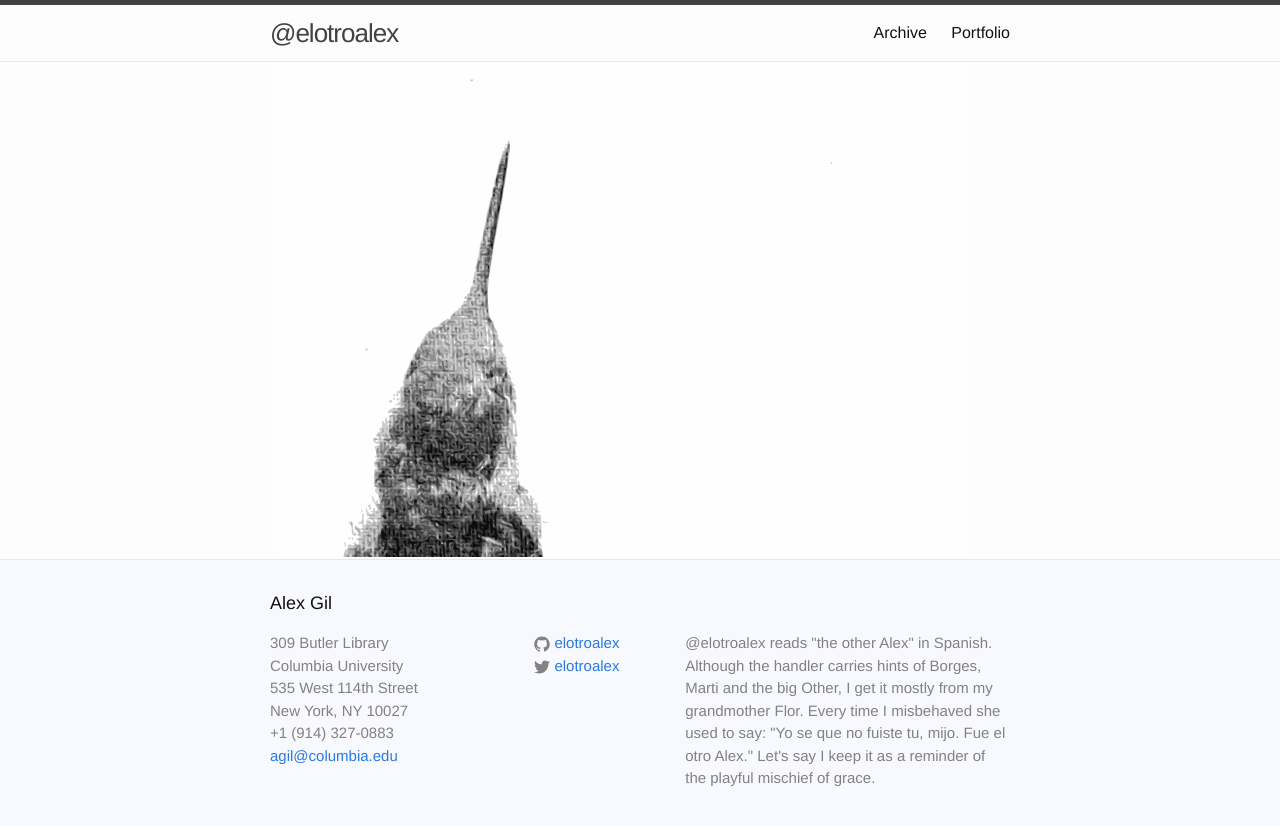
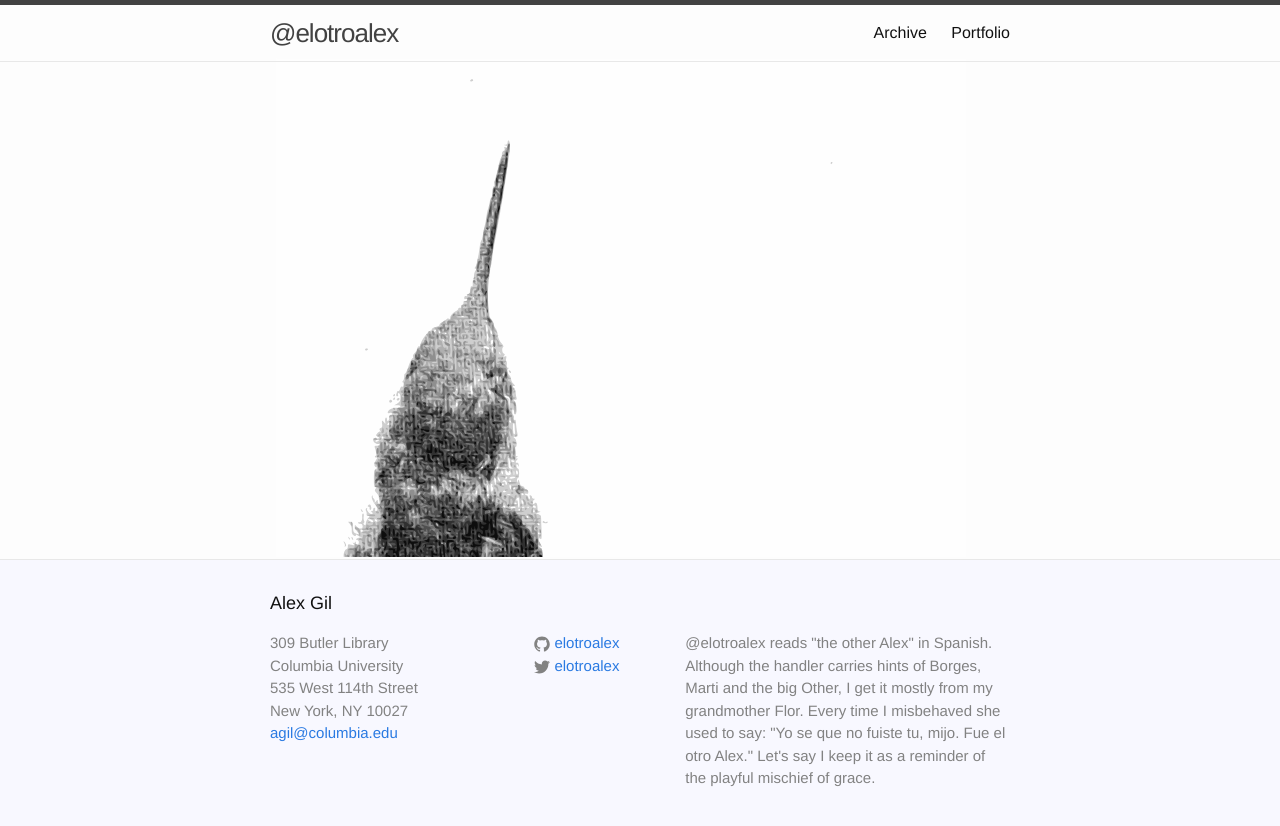
Before and after one commit to elotroalex/elotroalex, a Jekyll site: the page built from index.html, in a window 1280 px wide. Shown: the top 826 px of the page. Built offline with Jekyll 4.4.1, drawn with Linux system fonts in a browser that asks for light colours.

Commit message:
removed phone number from index

```diff
--- a/_includes/footer.html
+++ b/_includes/footer.html
@@ -11,7 +11,6 @@
           Columbia University<br>
           535 West 114th Street<br>
           New York, NY 10027</li>
-          <li>+1 (914) 327-0883</li>
           <li><a href="mailto:{{ site.email }}">{{ site.email }}</a></li>
         </ul>
       </div>
```
